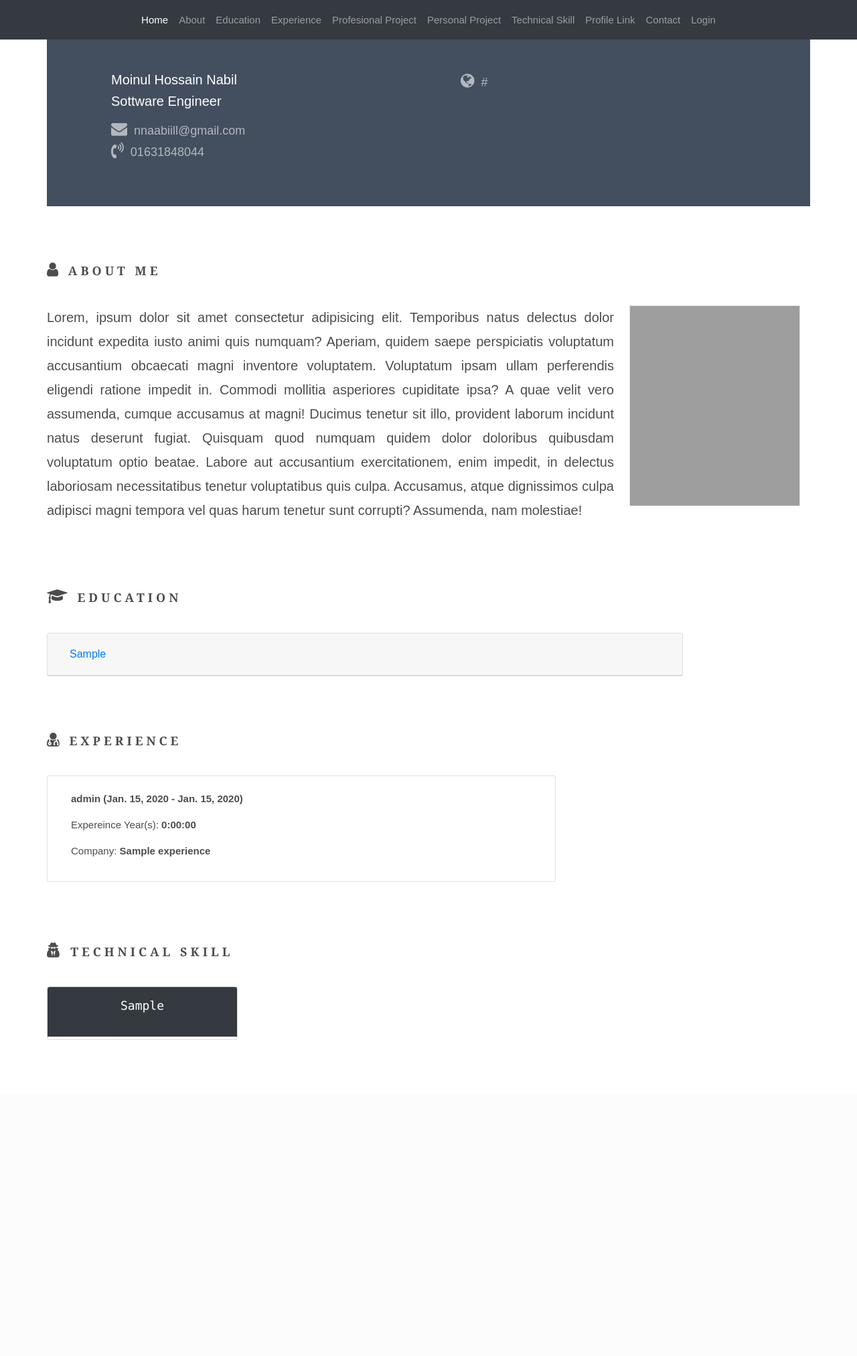
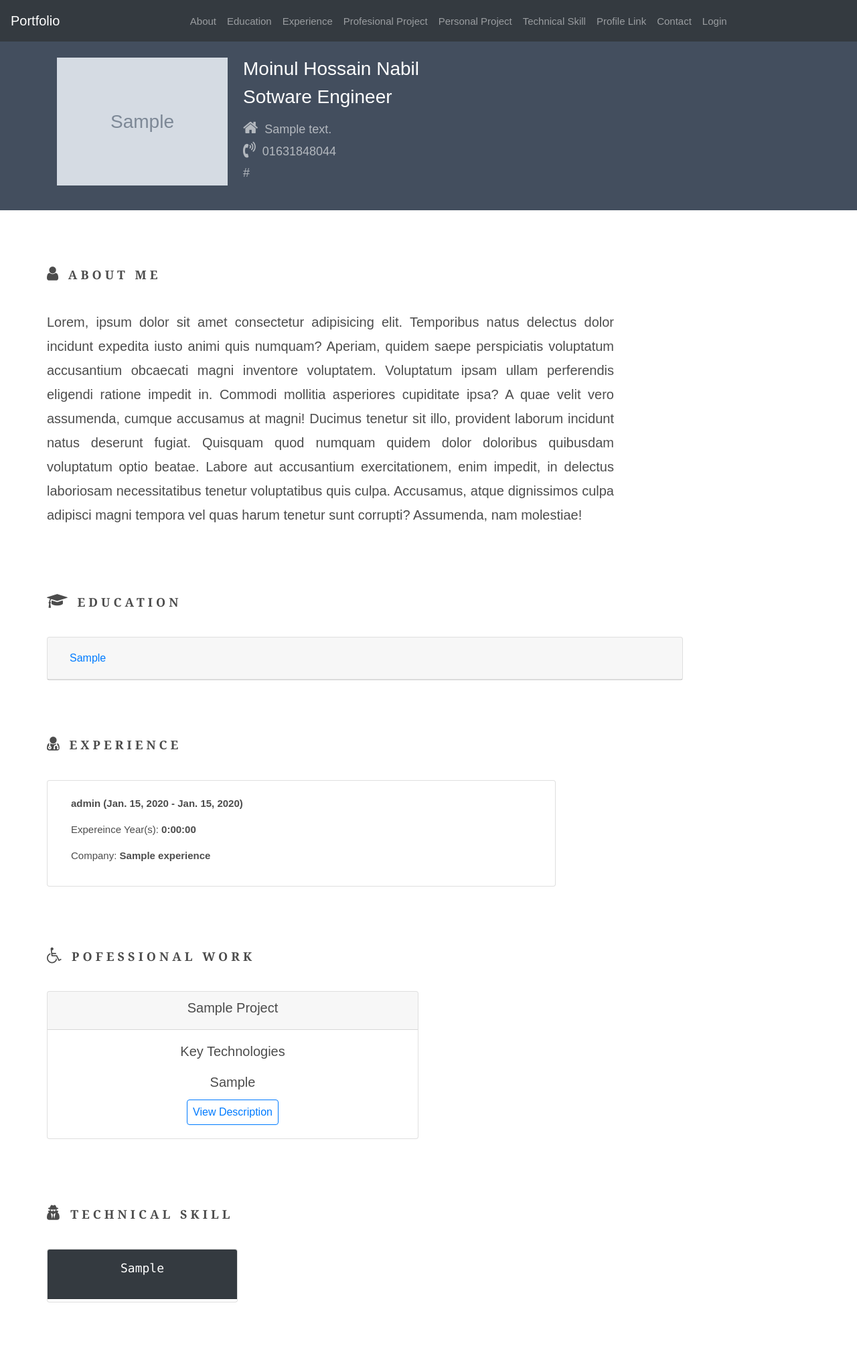
Before and after one commit to MoinulHossainNabil/Dj-Portfolio, a Django app: page /portfolio/ in a window 1280 px wide. Shown: the whole page at 67% size. Before the commit the page ends 1553 px from the top, so only its background shows below. Run offline with Django 3.2, Linux system fonts and the light colour scheme; tables that the repository leaves empty hold one stand-in row (values such as "Sample post"); grey boxes marked "Sample" are stand-in pictures; some libraries are stand-ins or nearby versions; grey boxes are pictures that could not be loaded.

Commit message:
created user profile and also update view for it, added and updated some templates, views, also updated ui

```diff
--- a/portfolio_app/admin.py
+++ b/portfolio_app/admin.py
@@ -1,5 +1,6 @@
 from django.contrib import admin
 from .models import (
+    UserProfile,
     Education,
     Experience,
     Skill,
@@ -7,6 +8,7 @@
     ProfileLink
 )
 
+admin.site.register(UserProfile)
 admin.site.register(Education)
 admin.site.register(Experience)
 admin.site.register(Skill)
--- a/portfolio_app/urls.py
+++ b/portfolio_app/urls.py
@@ -9,11 +9,11 @@
     AddSkillView,
     AddProjectView,
     AddProfileLinkView,
+    UpdateUserProfileView,
     UpdateEducationView,
     UpdateExperienceView,
     UpdateProjectView,
     UpdateProfileLinkView,
-    DeleteSkillView,
     delete_skill
 )
 
@@ -28,10 +28,10 @@
     path('add-skill/', AddSkillView.as_view(), name='skill'),
     path('add-project/', AddProjectView.as_view(), name='project'),
     path('add-profilelink/', AddProfileLinkView.as_view(), name='profilelink'),
+    path('update-userprofile/<int:pk>/', UpdateUserProfileView.as_view(), name="update-userprofile"),
     path('update-education/<int:pk>/', UpdateEducationView.as_view(), name='update-education'),
     path('update-experience/<int:pk>/', UpdateExperienceView.as_view(), name='update-experience'),
     path('update-project/<int:pk>/', UpdateProjectView.as_view(), name='update-project'),
     path('update-profilelink/<int:pk>/', UpdateProfileLinkView.as_view(), name='update-profilelink'),
-    # path('delete-skill/<int:pk>/', DeleteSkillView.as_view(), name='delete-skill'),
     path('delete-skill/<int:pk>/', delete_skill, name='delete-skill'),
 ]
--- a/portfolio_app/views.py
+++ b/portfolio_app/views.py
@@ -10,6 +10,7 @@
 from django.http import JsonResponse
 from django.contrib.auth.models import User
 from .models import (
+    UserProfile,
     Education,
     Experience,
     Skill,
@@ -17,6 +18,7 @@
     ProfileLink
 )
 from .forms import (
+    UserProfileForm,
     EducationForm,
     ExperienceForm,
     SkillForm,
@@ -32,23 +34,30 @@
 
     def get(self, *args, **kwargs):
         user = str(self.request.user)
+        user_profile_qs = None
         context = {}
         if user == "AnonymousUser":
             user = 1
+            profile_qs = UserProfile.objects.filter(user__id=user)[0]
         else:
             user = self.request.user
+            profile_qs = UserProfile.objects.filter(user__id=user.id)[0]
         education_qs = Education.objects.filter(user=user)
         experience_qs = Experience.objects.filter(user=user)
+        professional_project_qs = Project.objects.filter(user=user, project_type="P1")
         personal_project_qs = Project.objects.filter(user=user, project_type="P2")
         skill_qs = Skill.objects.filter(user=user)
         profile_link_qs = ProfileLink.objects.filter(user=user)
         context['has_education'] = self.has_section(education_qs)
         context['has_experience'] = self.has_section(experience_qs)
+        context['has_professional_project'] = self.has_section(professional_project_qs)
         context['has_personal_project'] = self.has_section(personal_project_qs)
         context['has_profile_link'] = self.has_section(profile_link_qs)
         context['has_skill'] = self.has_section(skill_qs)
+        context['profile'] = profile_qs
         context['education'] = education_qs
         context['experience'] = experience_qs
+        context['professional_project'] = professional_project_qs
         context['personal_project'] = personal_project_qs
         context['skill'] = skill_qs
         context['profile_link'] = profile_link_qs
@@ -61,18 +70,23 @@
         user_object = User.objects.filter(username=kwargs.get('user_name'))
         if user_object.exists():
             user = user_object[0]
+            profile_qs = UserProfile.objects.filter(user__username=user)[0]
             education_qs = Education.objects.filter(user__username=user)
             experience_qs = Experience.objects.filter(user__username=user)
+            professional_project_qs = Project.objects.filter(user__username=user, project_type="P1")
             personal_project_qs = Project.objects.filter(user__username=user, project_type="P2")
             skill_qs = Skill.objects.filter(user__username=user)
             profile_link_qs = ProfileLink.objects.filter(user__username=user)
             context['has_education'] = HomeView.has_section(education_qs)
             context['has_experience'] = HomeView.has_section(experience_qs)
+            context['has_professional_project'] = HomeView.has_section(professional_project_qs)
             context['has_personal_project'] = HomeView.has_section(personal_project_qs)
             context['has_skill'] = HomeView.has_section(skill_qs)
             context['has_profile_link'] = HomeView.has_section(profile_link_qs)
+            context['profile'] = profile_qs
             context['education'] = education_qs
             context['experience'] = experience_qs
+            context['professional_project'] = professional_project_qs
             context['personal_project'] = personal_project_qs
             context['skill'] = skill_qs
             context['profile_link'] = profile_link_qs
@@ -83,14 +97,16 @@
         return render(self.request, 'index.html', context)
 
 
-class UserProfileView(View):
+class UserProfileView(LoginRequiredMixin, View):
     def get(self, *args, **kwargs):
         context = {}
+        profile_qs = UserProfile.objects.filter(user=self.request.user)[0]
         education_qs = Education.objects.filter(user=self.request.user)
         experience_qs = Experience.objects.filter(user=self.request.user)
         personal_project_qs = Project.objects.filter(user=self.request.user)
         skill_qs = Skill.objects.filter(user=self.request.user)
         profile_link_qs = ProfileLink.objects.filter(user=self.request.user)
+        context['user_profile'] = profile_qs
         context['user_education'] = education_qs
         context['user_experience'] = experience_qs
         context['user_project'] = personal_project_qs
@@ -164,7 +180,16 @@
         return super(AddProfileLinkView, self).form_valid(form)
 
 
-class UpdateEducationView(UpdateView):
+class UpdateUserProfileView(LoginRequiredMixin, UpdateView):
+    model = UserProfile
+    template_name = 'user_profile_form.html'
+    form_class = UserProfileForm
+
+    def form_valid(self, form):
+        return super(UpdateUserProfileView, self).form_valid(form)
+
+
+class UpdateEducationView(LoginRequiredMixin, UpdateView):
     model = Education
     template_name = 'education_form.html'
     form_class = EducationForm
@@ -173,7 +198,7 @@
         return super(UpdateEducationView, self).form_valid(form)
 
 
-class UpdateExperienceView(UpdateView):
+class UpdateExperienceView(LoginRequiredMixin, UpdateView):
     model = Experience
     template_name = 'experience_form.html'
     form_class = ExperienceForm
@@ -183,11 +208,11 @@
         return super(UpdateExperienceView, self).form_valid(form)
 
 
-class UpdateSkillView(UpdateView):
+class UpdateSkillView(LoginRequiredMixin, UpdateView):
     pass
 
 
-class UpdateProjectView(UpdateView):
+class UpdateProjectView(LoginRequiredMixin, UpdateView):
     model = Project
     template_name = 'project_form.html'
     form_class = ProjectForm
@@ -197,7 +222,7 @@
         return super(UpdateProjectView, self).form_valid(form)
 
 
-class UpdateProfileLinkView(UpdateView):
+class UpdateProfileLinkView(LoginRequiredMixin, UpdateView):
     model = ProfileLink
     template_name = 'profilelink_form.html'
     form_class = ProfileLinkForm
--- a/templates/about.html
+++ b/templates/about.html
@@ -21,9 +21,6 @@
                   </p> -->
                   <p class="lead text-justify pr-2">Lorem, ipsum dolor sit amet consectetur adipisicing elit. Temporibus natus delectus dolor incidunt expedita iusto animi quis numquam? Aperiam, quidem saepe perspiciatis voluptatum accusantium obcaecati magni inventore voluptatem. Voluptatum ipsam ullam perferendis eligendi ratione impedit in. Commodi mollitia asperiores cupiditate ipsa? A quae velit vero assumenda, cumque accusamus at magni! Ducimus tenetur sit illo, provident laborum incidunt natus deserunt fugiat. Quisquam quod numquam quidem dolor doloribus quibusdam voluptatum optio beatae. Labore aut accusantium exercitationem, enim impedit, in delectus laboriosam necessitatibus tenetur voluptatibus quis culpa. Accusamus, atque dignissimos culpa adipisci magni tempora vel quas harum tenetur sunt corrupti? Assumenda, nam molestiae!</p>
             </div>
-            <div class="col-md-3">
-                <img src="../media/P2/hacker-avatar-character-isolated-icon-vector-12610728.jpg" alt="" class="img-fluid border ml-auto" style="width: 300px; height: 300px;">
-            </div>
         </div>
 
     </div>
--- a/templates/base.html
+++ b/templates/base.html
@@ -5,6 +5,8 @@
     {% block navbar%}
     {% include 'navbar.html' %}
     {% endblock %}
+    {% block account_block %}
+    {% endblock account_block %}
     <body>
       {% if messages %}
       <div class="mt-3 pt-2" id="message-div">
@@ -29,9 +31,12 @@
         {% block extra_scripts %}
         <script>
           const message = document.getElementById("message-close")
-          message.addEventListener("click", function() {
+          if(message) {
+            message.addEventListener("click", function() {
             document.getElementById("message-div").style.display = "none";
           })
+          }
+
         </script>
         {% endblock extra_scripts %}
 
--- a/templates/heading.html
+++ b/templates/heading.html
@@ -11,6 +11,11 @@
     .section-icon {
         font-size: 1.5rem !important;
     }
+    @media only screen and (max-width:352px) {
+      .section-heading {
+        font-size: .75rem;
+      }
+    }
   </style>
 
   <h4 class="section-heading"><i class="fa {{icon}} section-icon"></i>&nbsp;{{title_name}}</h4>
--- a/templates/index.html
+++ b/templates/index.html
@@ -1,16 +1,22 @@
 {% extends 'base.html' %}
 {% load date_difference %}
 {% block content %}
+
     <div class="container-fluid">
-        <!-- Profile Link Section -->
+
+        <!-- Profile Head Section -->
 
         {% if has_profile_link %}
-        {% include 'profile_link.html'  with profile_link_qs=profile_link %}
+        {% include 'profile_head.html'  with profile_link_qs=profile_link profile_qs=profile %}
+        {% else %}
+        {% include 'profile_head.html' with profile_qs=profile %}
         {% endif %}
 
         <!-- About Section -->
 
+        {% if profile.about %}
         {% include 'about.html' %}
+        {% endif %}
 
         <!-- Education Section -->
 
@@ -22,6 +28,12 @@
 
         {% if has_experience %}
         {% include 'experience.html' with experience_qs=experience %}
+        {% endif %}
+
+        <!-- Professional Project Section-->
+
+        {% if has_professional_project %}
+        {% include 'professional_project.html'  with professional_project_qs=professional_project %}
         {% endif %}
 
         <!-- Personal Project Section-->
--- a/templates/navbar.html
+++ b/templates/navbar.html
@@ -1,4 +1,5 @@
 <nav class="navbar navbar-expand-lg navbar-dark bg-dark">
+  <a class="navbar-brand" href="/portfolio/">Portfolio</a>
     <button
       class="navbar-toggler"
       data-toggle="collapse"
@@ -10,9 +11,6 @@
       <div class="collapse navbar-collapse align-items-center justify-content-center" id="navbarID">
         <ul class="navbar-nav">
           {% if not request.user.is_authenticated %}
-          <li class="nav-item">
-            <a class="nav-link active" href="/portfolio/">Home</a>
-          </li>
           <li class="nav-item">
             <a class="nav-link" href="#About">About</a>
           </li>
--- a/templates/professional_project.html
+++ b/templates/professional_project.html
@@ -0,0 +1,75 @@
+<section id="ProfessionalProject" class="content-section">
+    <div class="container">
+        <div class="row">
+            {% include 'heading.html' with title_name="Pofessional Work" icon="fa-wheelchair" %}
+        </div>
+        <div class="row">
+            {% for project in professional_project_qs %}
+            <div class="col-md-6 mb-3 pl-0">
+                <div class="card">
+                    <div class="card-header text-center">
+                        <h4 class="lead text-capitalize">
+                        {{project.title}}
+                        </h4>
+                    </div>
+                    <div class="card-body text-center">
+                        <h4 class="card-title lead text-capitalize">Key Technologies</h4>
+                        {% if project.used_technologies %}
+                        <p class="lead font-weight-normal card-text pt-1 m-0 text-capitalize">{{project.used_technologies}}</p>
+                        {% endif %}
+                        {% if not project.used_technologies %}
+                        <p class="lead font-weight-normal card-text pt-1 m-0 text-capitalize">Not Available</p>
+                        {% endif %}
+                        {% if project.description %}
+                        <a role="button" class="btn btn-outline-primary btn-md px-2 mt-2" data-toggle="modal" data-target="#project-modal-{{project.id}}">
+                            View Description
+                        </a>
+                        {% endif %}
+                    </div>
+                </div>
+            </div>
+
+        <!-- Description Modal -->
+        <div
+        class="modal fade bd-example-modal-lg"
+        id="project-modal-{{project.id}}"
+        tabindex="-1"
+        role="dialog"
+        aria-labelledby="myLargeModalLabel"
+        aria-hidden="true"
+      >
+        <div class="modal-dialog modal-lg">
+          <div class="modal-content">
+            <div class="container">
+              <div class="row mt-3 px-2">
+                <div>
+                  <h4>{{project.title}}</h4>
+                  <p>
+                    Lorem ipsum dolor sit amet consectetur, adipisicing elit. Tempore, nihil?
+                  </p>
+                </div>
+              </div>
+              <div class="row mt-3 px-2">
+                <div>
+                  <h4>Technologies Used</h4>
+                  <p>{{project.used_technologies}}</p>
+                </div>
+              </div>
+            </div>
+            <div class="modal-footer">
+              <button
+                type="button"
+                class="btn btn-secondary"
+                data-dismiss="modal"
+              >
+                Close
+              </button>
+              <!-- <button type="button" class="btn btn-primary">Send message</button> -->
+            </div>
+          </div>
+        </div>
+      </div>
+            {% endfor %}
+        </div>
+    </div>
+</section>
--- /dev/null
+++ b/templates/profile_head.html
@@ -0,0 +1,89 @@
+<style>
+  .profile-image {
+    width: 100%;
+    max-height: 300px;
+    object-fit: cover;
+  }
+  .profile-info {
+    background-color: #434e5e;
+  }
+  .profile-info a {
+    color: rgba(255, 255, 255, 0.6);
+    background-color: transparent;
+    font-size: large;
+  }
+  .profile-logo {
+    color: rgba(255, 255, 255, 0.6);
+    background-color: transparent;
+  }
+  .profile-info .fa {
+    font-size: 1.5rem;
+  }
+  .link-list a {
+    text-decoration: none;
+  }
+  @media only screen and (max-width: 768px) {
+    .personal-info-head {
+        padding-top: 20px;
+    }
+  }
+  @media only screen and (max-width:311px) {
+      .name-profile-head, .role-profile-head {
+          font-size: 1.45rem;
+      }
+  }
+</style>
+<section id="ProfileLink" class="content-section">
+  <!-- <div class="container"> -->
+  <div class="row profile-info p-4 justify-content-center">
+    <div class="container">
+      <div class="row">
+        <div class="col-md-3">
+            {% if profile_qs.photo %}
+            <img src="{{profile_qs.photo.url}}" alt="" class="img-fluid profile-image">
+            {% endif %}
+        </div>
+        <div class="col-md-5 d-flex flex-column justify-content-center text-white px-0 pl-2 mx-0 personal-info-head">
+          <!-- <h1 class="lead">{{profile_qs.user.username}}</h1> -->
+          <h3 class="name-profile-head">Moinul Hossain Nabil</h1>
+
+          <h3 class="role-profile-head">Sotware Engineer</h3>
+          <ul class="list-unstyled pt-2">
+            {% if profile_qs.address %}
+            <li>
+              <a href="" class="text-decoration-none">
+                <i class="fa fa-home"></i>&nbsp; {{profile_qs.address}}
+              </a>
+            </li>
+            {% endif %}
+
+              {% if profile_qs.user.user.email %}
+            <li>
+              <a href="" class="text-decoration-none">
+                <i class="fa fa-envelope"></i>&nbsp; nnaabiill@gmail.com
+              </a>
+            </li>
+            {% endif %}
+            {% if profile_qs.phone_number %}
+            <li>
+              <a href="" class="text-decoration-none">
+                <i class="fa fa-volume-control-phone"></i>&nbsp; 01631848044
+              </a>
+            </li>
+            {% endif %}
+            <ul class="list-unstyled d-flex flex-column justify-content-center">
+                {% if profile_link_qs %} {% for link in profile_link_qs %}
+                <li>
+                  <a href="{{link.link}}" class="profile-link">
+                    {{link.link}}
+                  </a>
+                </li>
+                {% endfor %} {% endif %}
+              </ul>
+          </ul>
+        </div>
+      </div>
+    </div>
+  </div>
+  <!-- </div> -->
+</section>
--- a/templates/profile_link.html
+++ /dev/null
@@ -1,67 +0,0 @@
-<style>
-    .profile-image {
-        width: 200px;
-        height: 200px;
-        object-fit: cover;
-    }
-    .profile-info {
-        background-color: #434E5E;
-    }
-    .profile-info a {
-        color: rgba(255, 255, 255, 0.6);
-        background-color: transparent;
-        font-size: large;
-    }
-    .profile-logo {
-        color: rgba(255, 255, 255, 0.6);
-        background-color: transparent;
-    }
-    .profile-info .fa {
-        font-size: 1.5rem;
-    }
-    .link-list a{
-        text-decoration: none;
-    }
-    @media only screen and (max-width: 576px) {
-        .link-list {
-            padding-left: 3rem !important;
-        }
-    }
-</style>
-<section id="ProfileLink" class="content-section">
-    <div class="container">
-        <div class="row profile-info p-5">
-                    <div class="col-md-6 text-white pl-5">
-                        <h1 class="lead">Moinul Hossain Nabil</h1>
-                        <h3 class="lead">Sottware Engineer</h3>
-                        <ul class="list-unstyled pt-2">
-                            <li>
-                                <a href="" class="text-decoration-none">
-                                    <i class="fa fa-envelope"></i>&nbsp;
-                                    nnaabiill@gmail.com
-                                </a>
-                            </li>
-                            <li>
-                                <a href="" class="text-decoration-none">
-                                    <i class="fa fa-volume-control-phone"></i>&nbsp;
-                                    01631848044
-                                </a>
-                            </li>
-                        </ul>
-
-                    </div>
-                    <div class="col-md-6 pl-sm-5 link-list">
-                        <ul class="list-unstyled">
-                            {% for link in profile_link_qs %}
-                            <li class="d-flex flex-nowrap">
-                                <a href="{{link.link}}">
-                                    <i class="fa fa-globe"></i>&nbsp;
-                                    {{link.link}}
-                                </a>
-                            </li>
-                            {% endfor %}
-                        </ul>
-                    </div>
-        </div>
-    </div>
-</section>
```
Also changed, not shown: portfolio_app/forms.py (+16 -1 lines), portfolio_app/models.py (+35 -0 lines), templates/account/login.html (+19 -13 lines), templates/account/signup.html (+17 -12 lines), templates/personal_project.html (+11 -1 lines), templates/user_profile_form.html (added, +16 -0 lines), portfolio_app/migrations/0005_auto_20201105_1136.py (added).
